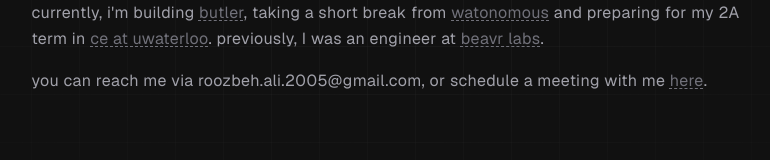
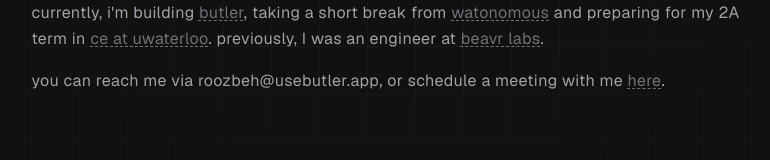
Before and after one commit to roozbehali/site, a Next.js app: page / in a window 1280 px wide. Shown: the part 410-570 px from the top of the page, without its empty margins (241-1011 px from the left). Built offline with nearby package versions, Linux system fonts and the light colour scheme.

Commit message:
motion + title + email update

```diff
--- a/package.json
+++ b/package.json
@@ -11,6 +11,7 @@
   "dependencies": {
     "clsx": "^2.1.1",
     "cn": "^0.1.1",
+    "framer-motion": "^11.3.18",
     "geist": "^1.3.0",
     "next": "13.5.6",
     "react": "^18",
--- a/src/app/page.tsx
+++ b/src/app/page.tsx
@@ -2,17 +2,24 @@
 
 import Link from "./components/Link";
 import { FaGithub, FaLinkedin, FaTwitter, FaInstagram } from "react-icons/fa";
+import { motion } from "framer-motion";
 
 export default function Home() {
   const birthday = new Date('2005-05-04');
   const age = new Date().getFullYear() - birthday.getFullYear() - (new Date() < new Date(new Date().getFullYear(), birthday.getMonth(), birthday.getDate()) ? 1 : 0);
 
+  const fadeInUpAnimation = {
+    initial: { opacity: 0, y: 20 },
+    animate: { opacity: 1, y: 0 },
+    transition: { duration: 0.75, delay: 0.5 },
+  };
+
   return (
     <>
-      <title>Roozbeh Ali</title>
+      <title>roozbeh ali</title>
       <div className="flex justify-center items-center min-h-screen">
         <div className="flex relative w-4/5 h-[70vh] p-4 inset-0 bg-[linear-gradient(to_right,#80808012_1px,transparent_1px),linear-gradient(to_bottom,#80808012_1px,transparent_1px)] bg-[size:48px_48px] [mask-image:radial-gradient(ellipse_at_center,black,transparent)]"></div>
-        <div className="flex flex-col gap-8 p-6 absolute h-[40vh] p-4 justify-center items-center text-zinc-400">
+        <motion.div className="flex flex-col gap-8 p-6 absolute h-[40vh] p-4 justify-center items-center text-zinc-400" {...fadeInUpAnimation}>
           <div className="flex flex-col gap-4 md:w-3/5 tracking-wide leading-relaxed text-zinc-400">
             <p className="text-4xl mb-4 font-medium">
               hey. i&apos;m{" "}
@@ -20,15 +27,18 @@
             </p>
             <p>i'm a {age} year old software engineer from Toronto, 🇨🇦 with a love for math and programming.</p>
             <p>currently, i'm building <Link href="https://www.usebutler.app/">butler</Link>, taking a short break from <Link href="https://www.watonomous.ca/">watonomous</Link> and preparing for my 2A term in <Link href="https://ece.engineering/">ce at uwaterloo</Link>. previously, I was an engineer at <Link href="https://www.beavrdesign.com/">beavr labs</Link>.</p>
-            <p>you can reach me via <a href="mailto:roozbeh.ali.2005@gmail.com">roozbeh.ali.2005@gmail.com</a>, or schedule a meeting with me <Link href="https://cal.com/roozbehali">here</Link>.</p>
+            <p>you can reach me via <a href="mailto:roozbeh@usebutler.app">roozbeh@usebutler.app</a>, or schedule a meeting with me <Link href="https://cal.com/roozbehali">here</Link>.</p>
           </div>
-        </div>
-        <div className="flex justify-center items-center fixed bottom-6 w-full gap-8">
+        </motion.div>
+        <motion.div className="flex justify-center items-center fixed bottom-6 w-full gap-8"
+          initial={{ opacity: 0 }}
+          animate={{ opacity: 1 }}
+          transition={{ duration: 0.75, delay: 0.75 }}>
           <Link href="https://www.linkedin.com/in/roozbehali/"><FaLinkedin size={20}/></Link>
           <Link href="https://www.github.com/roozbehali/"><FaGithub size={20}/></Link>
           <Link href="https://www.twitter.com/_roozbehali/"><FaTwitter size={20}/></Link>
           <Link href="https://www.instagram.com/roozbeh.05/"><FaInstagram size={20}/></Link>
-        </div>
+        </motion.div>
       </div>
     </>
   )
```
Also changed, not shown: 1 other file (tests, documents, lock files or other folders).
